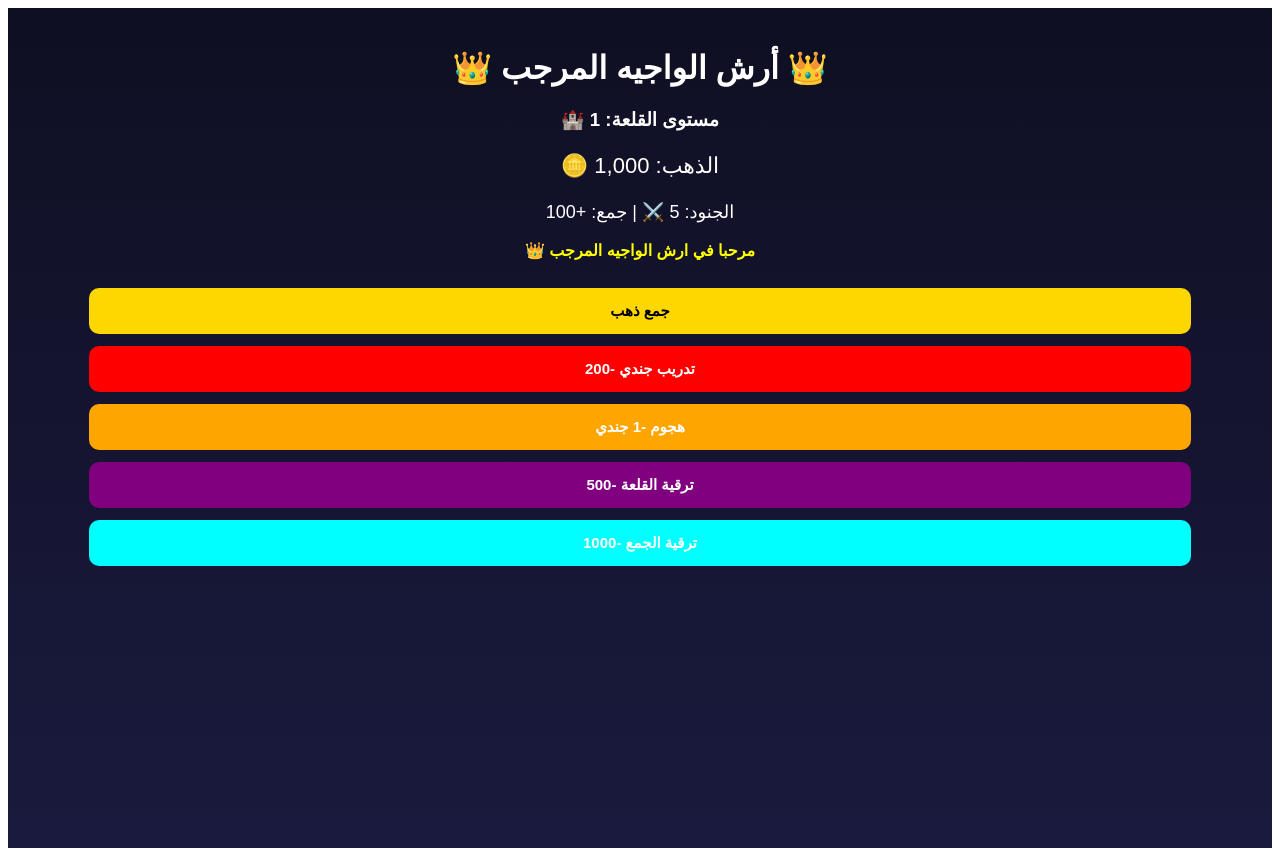
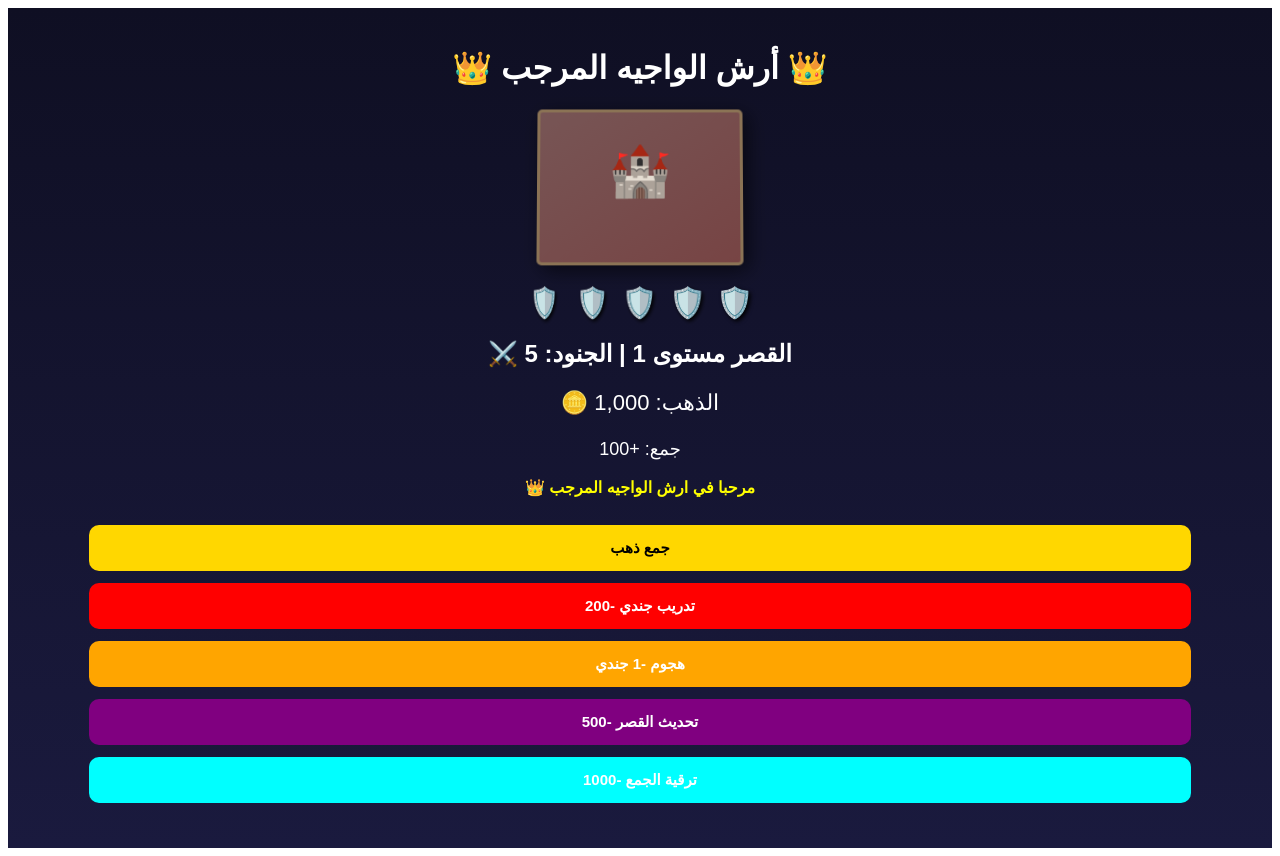
Before and after one commit to alwajeh2015ss794-creator/arsh-alwajeeh-almarhaby, a React (Create React App) app: page / in a window 1280 px wide. Built offline with nearby package versions, Linux system fonts and the light colour scheme.

Commit message:
Update App.js

```diff
--- a/src/App.js
+++ b/src/App.js
@@ -7,59 +7,59 @@ function App() {
   const [goldPerClick, setGoldPerClick] = useState(100);
   const [message, setMessage] = useState('مرحبا في ارش الواجيه المرجب 👑');
 
-  // حفظ تلقائي
   useEffect(() => {
-    const saved = JSON.parse(localStorage.getItem('arshGameV2'));
-    if(saved) {
-      setGold(saved.gold);
-      setSoldiers(saved.soldiers);
-      setLevel(saved.level);
-      setGoldPerClick(saved.goldPerClick);
-    }
+    const saved = JSON.parse(localStorage.getItem('arshGame3DPro'));
+    if(saved) {setGold(saved.gold); setSoldiers(saved.soldiers); setLevel(saved.level); setGoldPerClick(saved.goldPerClick);}
   }, []);
   useEffect(() => {
-    localStorage.setItem('arshGameV2', JSON.stringify({gold, soldiers, level, goldPerClick}));
+    localStorage.setItem('arshGame3DPro', JSON.stringify({gold, soldiers, level, goldPerClick}));
   }, [gold, soldiers, level, goldPerClick]);
 
-  const collectGold = () => {
-    setGold(gold + goldPerClick * level);
-    setMessage(`جمعت ${goldPerClick * level} ذهب 🪙`);
-  }
-  const trainSoldier = () => {
-    if(gold >= 200) {setGold(gold - 200); setSoldiers(soldiers + 1); setMessage('تم تدريب جندي ⚔️');}
-    else {setMessage('الذهب غير كافي!')}
-  }
-  const attack = () => {
-    if(soldiers >= 5) {
-      const loot = Math.floor(Math.random() * 500) + 200;
-      setGold(gold + loot); setSoldiers(soldiers - 1);
-      setMessage(`هجوم ناجح! غنمت ${loot} ذهب و خسرت جندي ⚔️`);
-    } else {setMessage('تحتاج 5 جنود على الاقل')}
-  }
-  const upgradeCastle = () => {
-    const cost = 500 * level;
-    if(gold >= cost) {setGold(gold - cost); setLevel(level + 1); setMessage(`ترقية للقلعة مستوى ${level + 1} 🏰`);}
-    else {setMessage(`تحتاج ${cost} ذهب`)}
-  }
-  const buyUpgrade = () => {
-    if(gold >= 1000) {setGold(gold - 1000); setGoldPerClick(goldPerClick + 50); setMessage('ترقية الجمع +50 ذهب 💎');}
-    else {setMessage('تحتاج 1000 ذهب')}
-  }
+  const collectGold = () => {setGold(gold + goldPerClick * level); setMessage(`جمعت ${goldPerClick * level} ذهب 🪙`)}
+  const trainSoldier = () => {if(gold >= 200) {setGold(gold - 200); setSoldiers(soldiers + 1); setMessage('تم تدريب جندي ⚔️');} else {setMessage('الذهب غير كافي!')}}
+  const attack = () => {if(soldiers >= 5) {const loot = Math.floor(Math.random() * 500) + 200; setGold(gold + loot); setSoldiers(soldiers - 1); setMessage(`هجوم ناجح! غنمت ${loot} ذهب ⚔️`);} else {setMessage('تحتاج 5 جنود')}}
+  const upgradeCastle = () => {const cost = 500 * level; if(gold >= cost) {setGold(gold - cost); setLevel(level + 1); setMessage(`تم تحديث القصر للمستوى ${level + 1} 🏰`);} else {setMessage(`تحتاج ${cost} ذهب`)}}
+  const buyUpgrade = () => {if(gold >= 1000) {setGold(gold - 1000); setGoldPerClick(goldPerClick + 50); setMessage('ترقية الجمع +50 ذهب 💎');} else {setMessage('تحتاج 1000 ذهب')}}
 
   const btn = (color) => ({backgroundColor: color, color: color==='gold'?'black':'white', padding: '14px', margin: '6px', border: 'none', borderRadius: '10px', fontSize: '15px', width: '90%', fontWeight: 'bold'});
 
   return (
     <div style={{background: 'linear-gradient(#0f0f23, #1a1a3e)', color: 'white', minHeight: '100vh', textAlign: 'center', padding: '20px', direction: 'rtl', fontFamily: 'Arial'}}>
       <h1>👑 أرش الواجيه المرجب 👑</h1>
-      <h3>مستوى القلعة: {level} 🏰</h3>
+
+      {/* القصر الحجري 3D */}
+      <div style={{
+        width: '200px', height: '150px', margin: '20px auto',
+        background: `linear-gradient(145deg, #${level*2+5}55, #${level*3+4}44)`,
+        border: '3px solid #8B7355',
+        boxShadow: `${level*5}px ${level*5}px 20px rgba(0,0,0,0.6)`,
+        transform: `perspective(500px) rotateX(${level*2}deg)`,
+        transition: 'all 0.5s', borderRadius: '5px'
+      }}>
+        <div style={{fontSize: '50px', paddingTop: '30px'}}>🏰</div>
+      </div>
+
+      {/* الجنود 3D */}
+      <div style={{display: 'flex', flexWrap: 'wrap', justifyContent: 'center', gap: '10px', margin: '20px'}}>
+        {Array.from({length: soldiers > 20 ? 20 : soldiers}).map((_, i) => (
+          <div key={i} style={{
+            fontSize: '30px',
+            transform: `perspective(200px) rotateY(${i*10}deg)`,
+            textShadow: '2px 2px 4px black'
+          }}>🛡️</div>
+        ))}
+        {soldiers > 20 && <p>+{soldiers - 20}</p>}
+      </div>
+
+      <h2>القصر مستوى {level} | الجنود: {soldiers} ⚔️</h2>
       <p style={{fontSize: '22px'}}>الذهب: {gold.toLocaleString()} 🪙</p>
-      <p style={{fontSize: '18px'}}>الجنود: {soldiers} ⚔️ | جمع: +{goldPerClick * level}</p>
+      <p style={{fontSize: '18px'}}>جمع: +{goldPerClick * level}</p>
       <p style={{color: 'yellow', height: '25px', fontWeight: 'bold'}}>{message}</p>
 
       <button onClick={collectGold} style={btn('gold')}>جمع ذهب</button>
       <button onClick={trainSoldier} style={btn('red')}>تدريب جندي -200</button>
       <button onClick={attack} style={btn('orange')}>هجوم -1 جندي</button>
-      <button onClick={upgradeCastle} style={btn('purple')}>ترقية القلعة -{500 * level}</button>
+      <button onClick={upgradeCastle} style={btn('purple')}>تحديث القصر -{500 * level}</button>
       <button onClick={buyUpgrade} style={btn('cyan')}>ترقية الجمع -1000</button>
     </div>
   );
```
